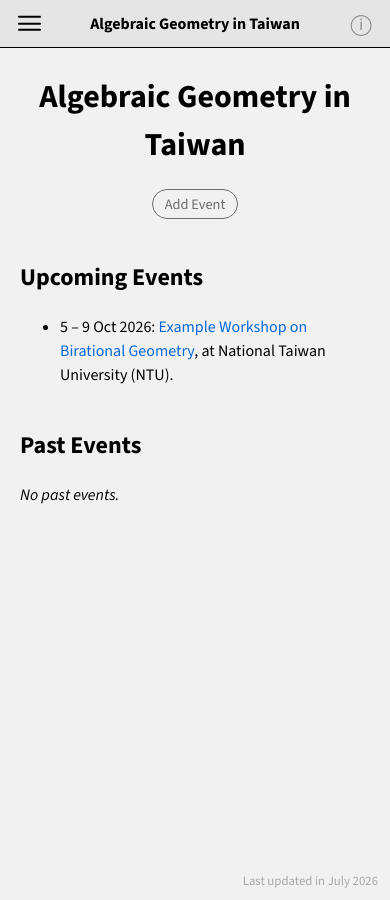
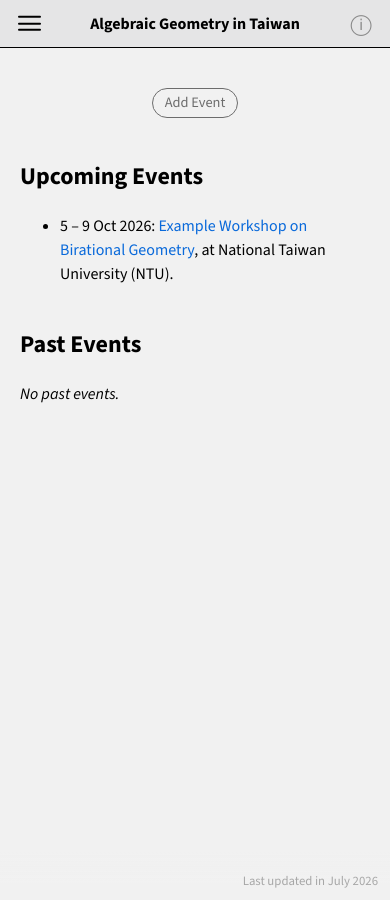
Before and after one commit to taiwan-ag/taiwan-ag.github.io, a Jekyll site: the page built from index.md, in a window 390 px wide. Built offline with Jekyll 4.4.1, drawn with Linux system fonts in a browser that asks for light colours.

Commit message:
Hide in-page h1 on mobile, keep only the topbar title
The topbar already shows each page's heading on small screens, so the
in-page h1 was just duplicating it.

Co-Authored-By: Claude Sonnet 5 <noreply@anthropic.com>
Claude-Session: https://claude.ai/code/session_01CDqFb2Z8FMf5rmCnQRfzqs

```diff
--- a/assets/css/main.css
+++ b/assets/css/main.css
@@ -555,11 +555,10 @@ a.person-name:hover {
     left: 0;
   }
 
-  /* h1's own default browser margin-top is redundant on top of
-     .page-content's padding above, and stacked with it the title sits
-     much too far below the topbar. */
+  /* .topbar already shows the page's title on mobile, so the in-page
+     h1 would just duplicate it. */
   h1 {
-    margin-top: 0;
+    display: none;
   }
 
   .topbar {
```
